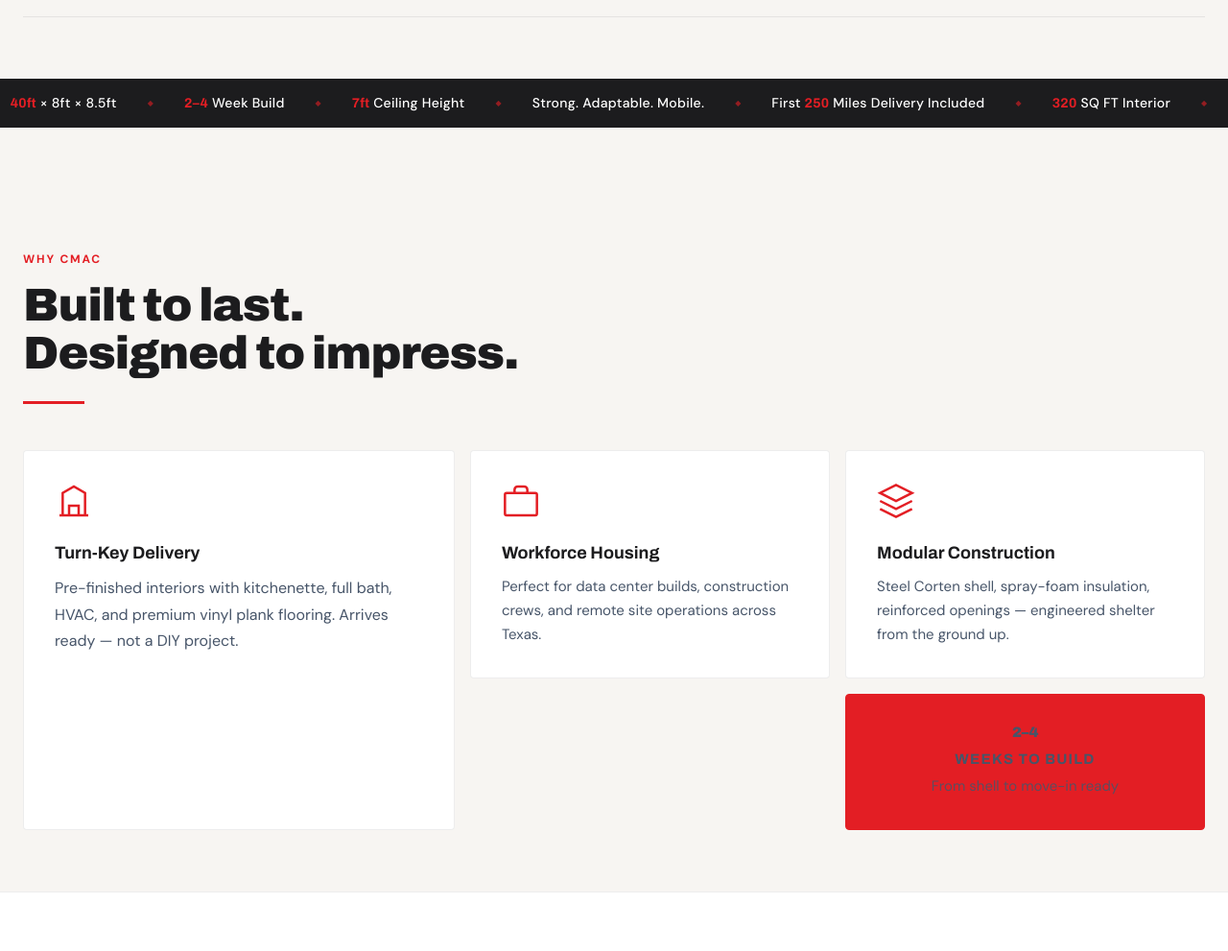
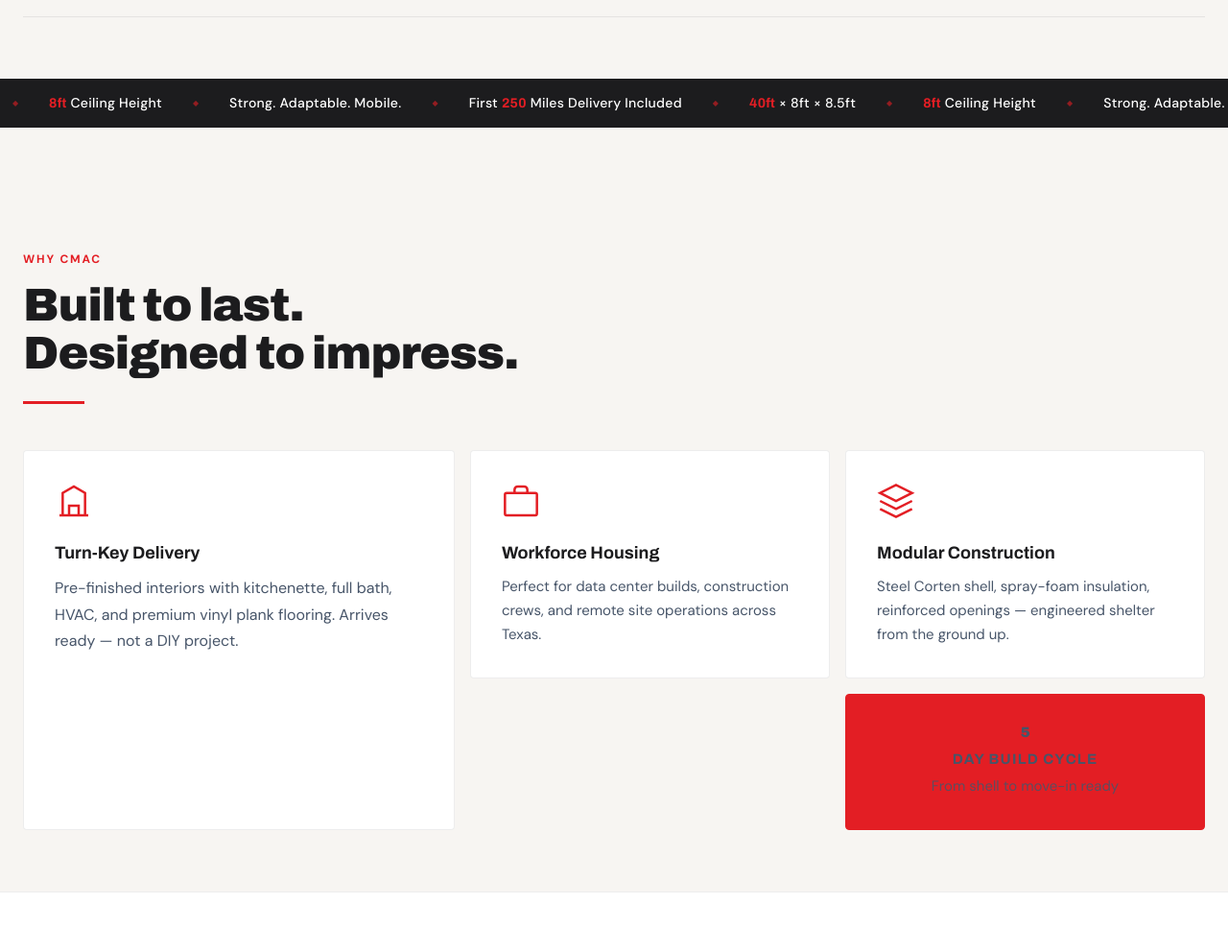
Before and after one commit to cojovi/minihomes_coming_soon, a plain HTML site: page index.html in a window 1280 px wide. Shown: the part 712-1703 px from the top of the page at 96% size. Drawn offline with Linux system fonts and the light colour scheme.

Commit message:
Update specs copy on coming soon landing page.
Refresh ticker and bento stats to 8ft ceiling and 5-day build cycle, and drop outdated square footage and week-build items.

Co-authored-by: Cursor <cursoragent@cursor.com>

```diff
--- a/index.html
+++ b/index.html
@@ -110,13 +110,9 @@
     <section class="ticker" aria-label="Key specifications">
       <div class="ticker-track">
         <div class="ticker-content">
-          <span class="ticker-item"><strong>320</strong> SQ FT Interior</span>
-          <span class="ticker-sep" aria-hidden="true">◆</span>
           <span class="ticker-item"><strong>40ft</strong> × 8ft × 8.5ft</span>
           <span class="ticker-sep" aria-hidden="true">◆</span>
-          <span class="ticker-item"><strong>2–4</strong> Week Build</span>
-          <span class="ticker-sep" aria-hidden="true">◆</span>
-          <span class="ticker-item"><strong>7ft</strong> Ceiling Height</span>
+          <span class="ticker-item"><strong>8ft</strong> Ceiling Height</span>
           <span class="ticker-sep" aria-hidden="true">◆</span>
           <span class="ticker-item">Strong. Adaptable. Mobile.</span>
           <span class="ticker-sep" aria-hidden="true">◆</span>
@@ -124,13 +120,9 @@
           <span class="ticker-sep" aria-hidden="true">◆</span>
         </div>
         <div class="ticker-content" aria-hidden="true">
-          <span class="ticker-item"><strong>320</strong> SQ FT Interior</span>
-          <span class="ticker-sep">◆</span>
           <span class="ticker-item"><strong>40ft</strong> × 8ft × 8.5ft</span>
           <span class="ticker-sep">◆</span>
-          <span class="ticker-item"><strong>2–4</strong> Week Build</span>
-          <span class="ticker-sep">◆</span>
-          <span class="ticker-item"><strong>7ft</strong> Ceiling Height</span>
+          <span class="ticker-item"><strong>8ft</strong> Ceiling Height</span>
           <span class="ticker-sep">◆</span>
           <span class="ticker-item">Strong. Adaptable. Mobile.</span>
           <span class="ticker-sep">◆</span>
@@ -181,8 +173,8 @@
         </article>
 
         <article class="bento-card bento-accent">
-          <p class="accent-stat">2–4</p>
-          <p class="accent-label">Weeks to Build</p>
+          <p class="accent-stat">5</p>
+          <p class="accent-label">Day Build Cycle</p>
           <p class="accent-sub">From shell to move-in ready</p>
         </article>
       </div>
```
